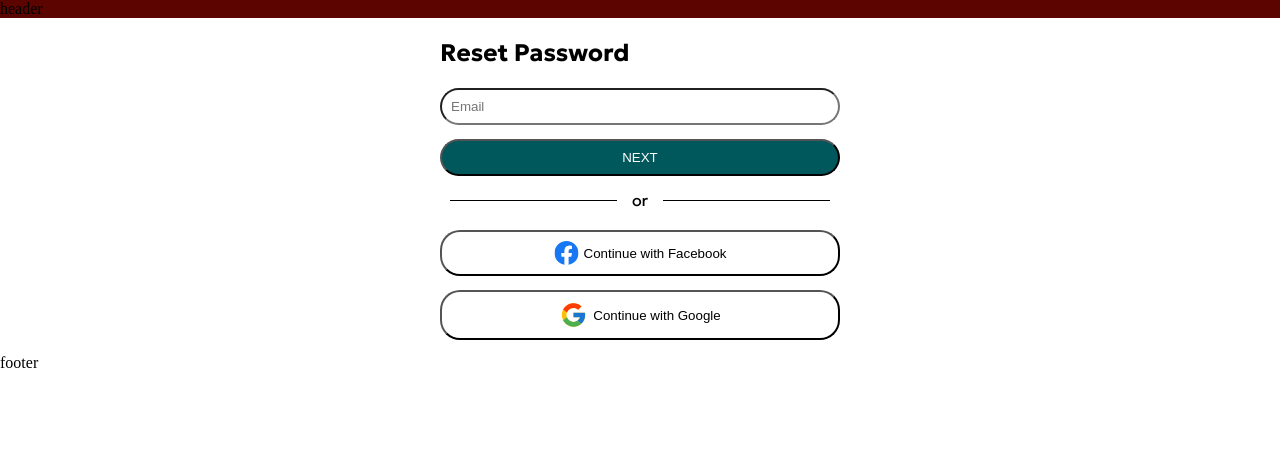
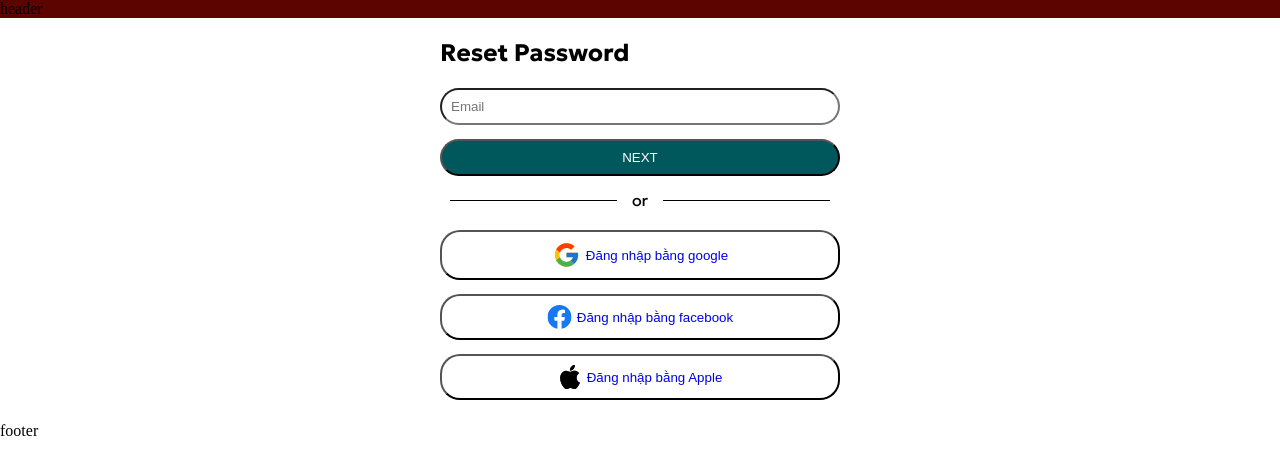
Before and after one commit to CAODANGFPT/The_gioi_thu_cung, a React (Create React App) app in the folder front-end/: page /reset-password in a window 1280 px wide. Shown: the top 474 px of the page. Built offline with nearby package versions, Linux system fonts and the light colour scheme.

Commit message:
create reset password page UI

```diff
--- a/front-end/src/assets/scss/layout/resetPassword.scss
+++ b/front-end/src/assets/scss/layout/resetPassword.scss
@@ -49,4 +49,19 @@
     padding: 9px;
     gap: 5px;
   }
+  .btn-flex {
+    margin-bottom: 8px;
+    display: flex;
+    flex-direction: column;
+    align-items: center;
+  }
+  .error-message {
+    color: red;
+    font-size: 14px;
+    text-align: center;
+    margin-bottom: 10px;
+  }
+  .custom-link {
+    text-decoration: none;
+  }
 }
--- /dev/null
+++ b/front-end/src/assets/svg/appleIcon.tsx
@@ -0,0 +1,31 @@
+const AppleIcon = () => (
+  <svg
+    width="24"
+    height="24"
+    viewBox="0 0 24 24"
+    fill="none"
+    xmlns="http://www.w3.org/2000/svg"
+  >
+    <g id="bi:apple" clip-path="url(#clip0_1657_23754)">
+      <g id="Group">
+        <path
+          id="Vector"
+          d="M16.7729 0.0120105C16.7219 -0.0449895 14.8844 0.0345106 13.2854 1.77001C11.6864 3.50401 11.9324 5.49301 11.9684 5.54401C12.0044 5.59501 14.2484 5.67451 15.6809 3.65701C17.1134 1.63951 16.8239 0.0705105 16.7729 0.0120105ZM21.7439 17.6115C21.6719 17.4675 18.2564 15.7605 18.5744 12.4785C18.8924 9.19501 21.0869 8.29501 21.1214 8.19751C21.1559 8.10001 20.2259 7.01251 19.2404 6.46201C18.5168 6.07389 17.716 5.85152 16.8959 5.81101C16.7339 5.80651 16.1714 5.66851 15.0149 5.98501C14.2529 6.19351 12.5354 6.86851 12.0629 6.89551C11.5889 6.92251 10.1789 6.11251 8.66239 5.89801C7.69189 5.71051 6.66289 6.09451 5.92639 6.39001C5.19139 6.68401 3.79339 7.52101 2.81539 9.74551C1.83739 11.9685 2.34889 15.4905 2.71489 16.5855C3.08089 17.679 3.65239 19.4715 4.62439 20.7795C5.48839 22.2555 6.63439 23.28 7.11289 23.628C7.59139 23.976 8.94139 24.207 9.87739 23.7285C10.6304 23.2665 11.9894 23.001 12.5264 23.0205C13.0619 23.04 14.1179 23.2515 15.1994 23.829C16.0559 24.1245 16.8659 24.0015 17.6774 23.6715C18.4889 23.34 19.6634 22.083 21.0344 19.5345C21.5549 18.3495 21.7919 17.709 21.7439 17.6115Z"
+          fill="black"
+        />
+        <path
+          id="Vector_2"
+          d="M16.7729 0.0120105C16.7219 -0.0449895 14.8844 0.0345106 13.2854 1.77001C11.6864 3.50401 11.9324 5.49301 11.9684 5.54401C12.0044 5.59501 14.2484 5.67451 15.6809 3.65701C17.1134 1.63951 16.8239 0.0705105 16.7729 0.0120105ZM21.7439 17.6115C21.6719 17.4675 18.2564 15.7605 18.5744 12.4785C18.8924 9.19501 21.0869 8.29501 21.1214 8.19751C21.1559 8.10001 20.2259 7.01251 19.2404 6.46201C18.5168 6.07389 17.716 5.85152 16.8959 5.81101C16.7339 5.80651 16.1714 5.66851 15.0149 5.98501C14.2529 6.19351 12.5354 6.86851 12.0629 6.89551C11.5889 6.92251 10.1789 6.11251 8.66239 5.89801C7.69189 5.71051 6.66289 6.09451 5.92639 6.39001C5.19139 6.68401 3.79339 7.52101 2.81539 9.74551C1.83739 11.9685 2.34889 15.4905 2.71489 16.5855C3.08089 17.679 3.65239 19.4715 4.62439 20.7795C5.48839 22.2555 6.63439 23.28 7.11289 23.628C7.59139 23.976 8.94139 24.207 9.87739 23.7285C10.6304 23.2665 11.9894 23.001 12.5264 23.0205C13.0619 23.04 14.1179 23.2515 15.1994 23.829C16.0559 24.1245 16.8659 24.0015 17.6774 23.6715C18.4889 23.34 19.6634 22.083 21.0344 19.5345C21.5549 18.3495 21.7919 17.709 21.7439 17.6115Z"
+          fill="black"
+        />
+      </g>
+    </g>
+    <defs>
+      <clipPath id="clip0_1657_23754">
+        <rect width="24" height="24" fill="white" />
+      </clipPath>
+    </defs>
+  </svg>
+);
+
+export default AppleIcon;
--- a/front-end/src/page/base/account/reset-password/index.tsx
+++ b/front-end/src/page/base/account/reset-password/index.tsx
@@ -1,21 +1,49 @@
+import * as yup from "yup";
+import { useFormik } from "formik";
 import "../../../../assets/scss/layout/resetPassword.scss";
-import GoogleIcon from "../../../../assets/svg/googleIcon";
 import FooterBase from "../../../../layoutBase/footer";
 import HeaderBase from "./../../../../layoutBase/header";
+import { Link } from "react-router-dom";
+import GoogleIcon from "../../../../assets/svg/googleIcon";
+import AppleIcon from "../../../../assets/svg/appleIcon";
 import FacebookIcon from "./../../../../assets/svg/facebookIcon";
 
 const ResetPassWord = () => {
+  const ResetPasswordSchema = yup.object().shape({
+    email: yup
+      .string()
+      .email("Email không hợp lệ")
+      .required("Vui lòng điền email"),
+  });
+  const formik = useFormik({
+    initialValues: {
+      email: "",
+    },
+    validationSchema: ResetPasswordSchema,
+    onSubmit: (values) => {},
+  });
   return (
     <div>
       <HeaderBase />
       <div className="resetPassword-form">
-        <form className="">
+        <form onSubmit={formik.handleSubmit}>
           <br />
           <h2>Reset Password</h2>
           <br />
           <div className="form-group">
-            <input required className="input" type="text" placeholder="Email" />
+            <input
+              className="input"
+              type="text"
+              name="email"
+              placeholder="Email"
+              value={formik.values.email}
+              onChange={formik.handleChange}
+              onBlur={formik.handleBlur}
+            />
           </div>
+          {formik.touched.email && formik.errors.email ? (
+            <div className="error-message">{formik.errors.email}</div>
+          ) : null}
 
           <button className="btn-resetpass" type="submit">
             NEXT
@@ -27,16 +55,26 @@ const ResetPassWord = () => {
           <div className="line"></div>
         </div>
         <br />
-        <div className="form-group">
-          <button className="button ">
+        <div className="btn-flex">
+          <button className="button">
+            <GoogleIcon />
+            <Link to="" className=" custom-link">
+              Đăng nhập bằng google
+            </Link>
+          </button>
+
+          <button className="button">
             <FacebookIcon />
-            Continue with Facebook
+            <Link to="" className=" custom-link">
+              Đăng nhập bằng facebook
+            </Link>
           </button>
-        </div>
-        <div className="form-group">
-          <button className="button ">
-            <GoogleIcon />
-            Continue with Google
+
+          <button className="button">
+            <AppleIcon />
+            <Link to="" className=" custom-link">
+              Đăng nhập bằng Apple
+            </Link>
           </button>
         </div>
       </div>
```
